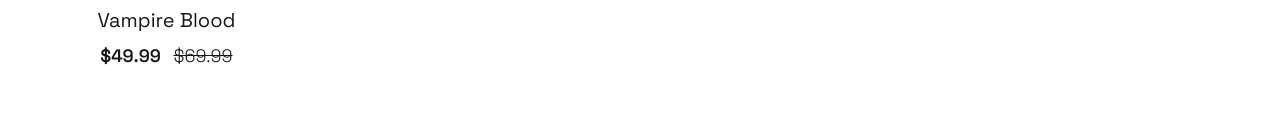
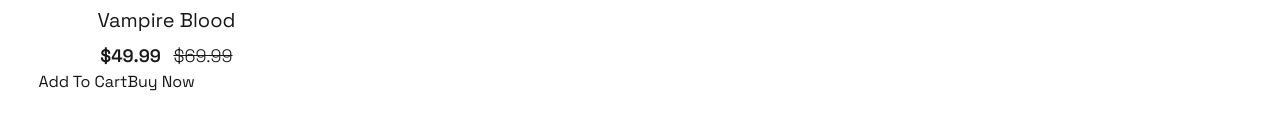
Before and after one commit to Suprio-Das/Fragrance-Fusion, a React (Vite) app: page / in a window 1280 px wide. Shown: the part 1130-1260 px from the top of the page. Built offline with nearby package versions, Linux system fonts and the light colour scheme.

Commit message:
Two button added to the product card

```diff
--- a/src/Components/Shared/Navbar.jsx
+++ b/src/Components/Shared/Navbar.jsx
@@ -49,7 +49,7 @@ const Navbar = () => {
                     <ul>
                         <li>
                             <FaShoppingCart className='text-2xl mr-3 cursor-pointer relative' />
-                            <span className='absolute -top-1 -right-2 bg-amber-400 w-5 h-5 flex justify-center items-center rounded-full'>2</span>
+                            {/* <span className='absolute -top-1 -right-2 bg-amber-400 w-5 h-5 flex justify-center items-center rounded-full'>2</span> */}
                         </li>
                     </ul>
                     <div className="dropdown dropdown-end">
--- a/src/Components/Shared/ProductCard.jsx
+++ b/src/Components/Shared/ProductCard.jsx
@@ -20,6 +20,11 @@ const ProductCard = () => {
             </div>
             <h1 className="text-xl text-center my-2">Vampire Blood</h1>
             <p className="text-lg font-semibold text-center">$49.99 <strike className="font-light ms-2">$69.99</strike></p>
+            {/* Product Actions */}
+            <div>
+                <button>Add To Cart</button>
+                <button>Buy Now</button>
+            </div>
         </div>
     );
 };
```
